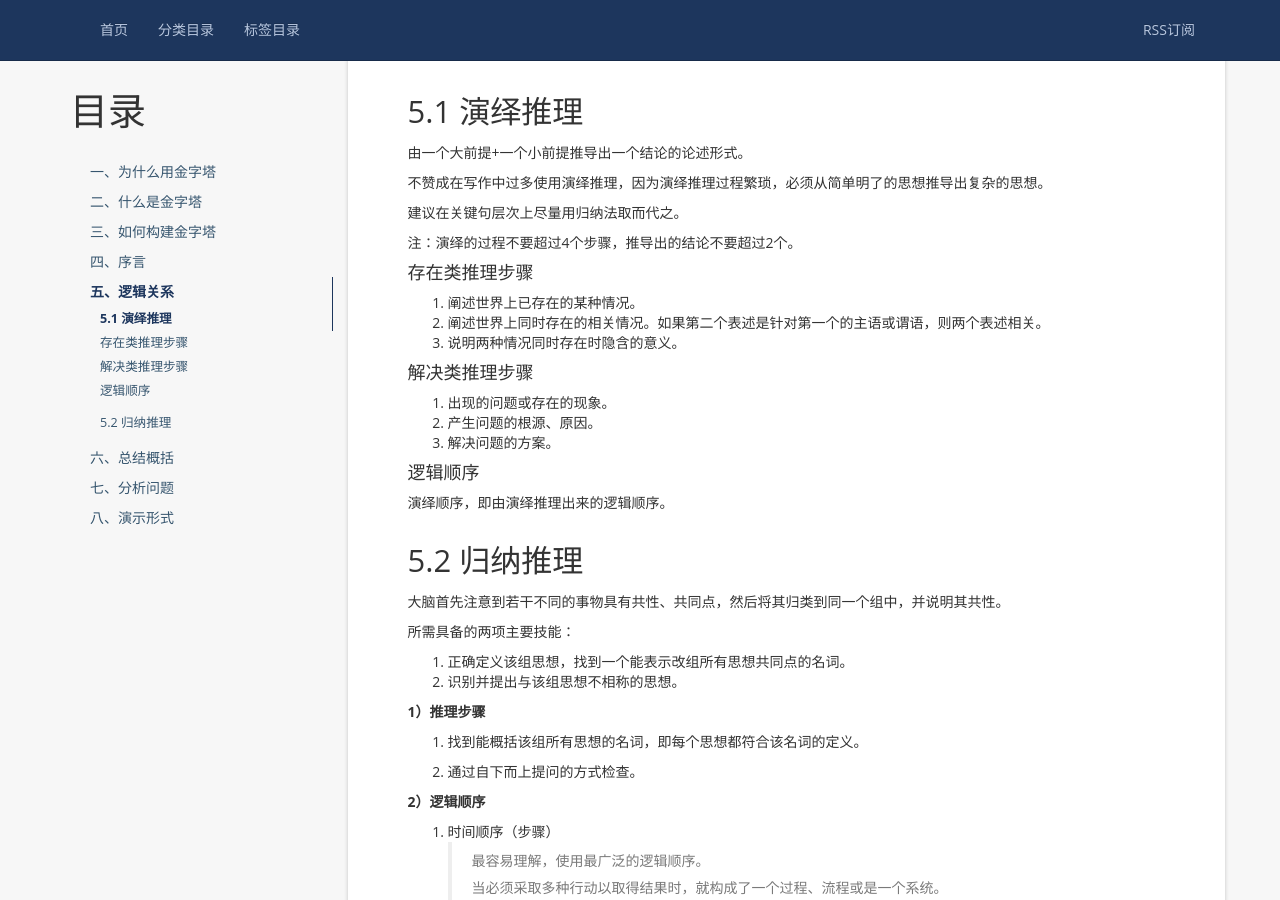
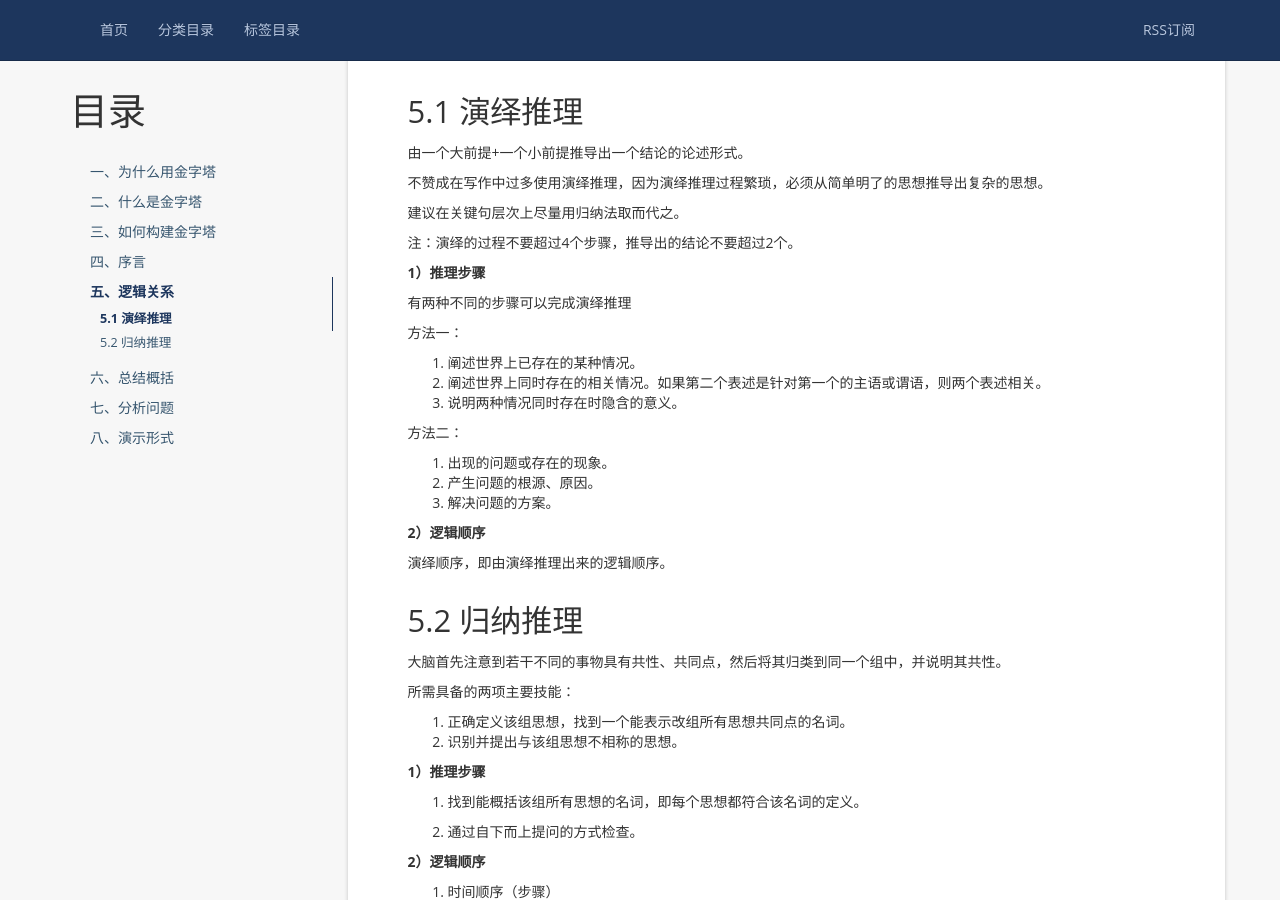
Before and after one commit to ok-lanyan/ok-lanyan.github.io, a Jekyll site: the page built from _posts/2018-08-20-金字塔原理 -芭芭拉·明托.md, in a window 1280 px wide and 900 px high, scrolled down 11183 px. Built offline with Jekyll 4.4.1, drawn with Linux system fonts in a browser that asks for light colours; nearby versions of some CDN libraries; comment, search, counter and statistics services are not loaded.

Commit message:
修改金字塔原理的5.1内容

```diff
--- a/_posts/2018-08-20-金字塔原理 -芭芭拉·明托.md
+++ b/_posts/2018-08-20-金字塔原理 -芭芭拉·明托.md
@@ -163,17 +163,22 @@ __关键句要点__
 
 注：演绎的过程不要超过4个步骤，推导出的结论不要超过2个。
 
-#### 存在类推理步骤
+__1）推理步骤__
+
+有两种不同的步骤可以完成演绎推理
+
+方法一：
 1. 阐述世界上已存在的某种情况。
 2. 阐述世界上同时存在的相关情况。如果第二个表述是针对第一个的主语或谓语，则两个表述相关。
 3. 说明两种情况同时存在时隐含的意义。
 
-#### 解决类推理步骤
+方法二：
 1. 出现的问题或存在的现象。
 2. 产生问题的根源、原因。
 3. 解决问题的方案。
 
-#### 逻辑顺序
+__2）逻辑顺序__
+
 演绎顺序，即由演绎推理出来的逻辑顺序。
 
 ## 5.2 归纳推理
```
